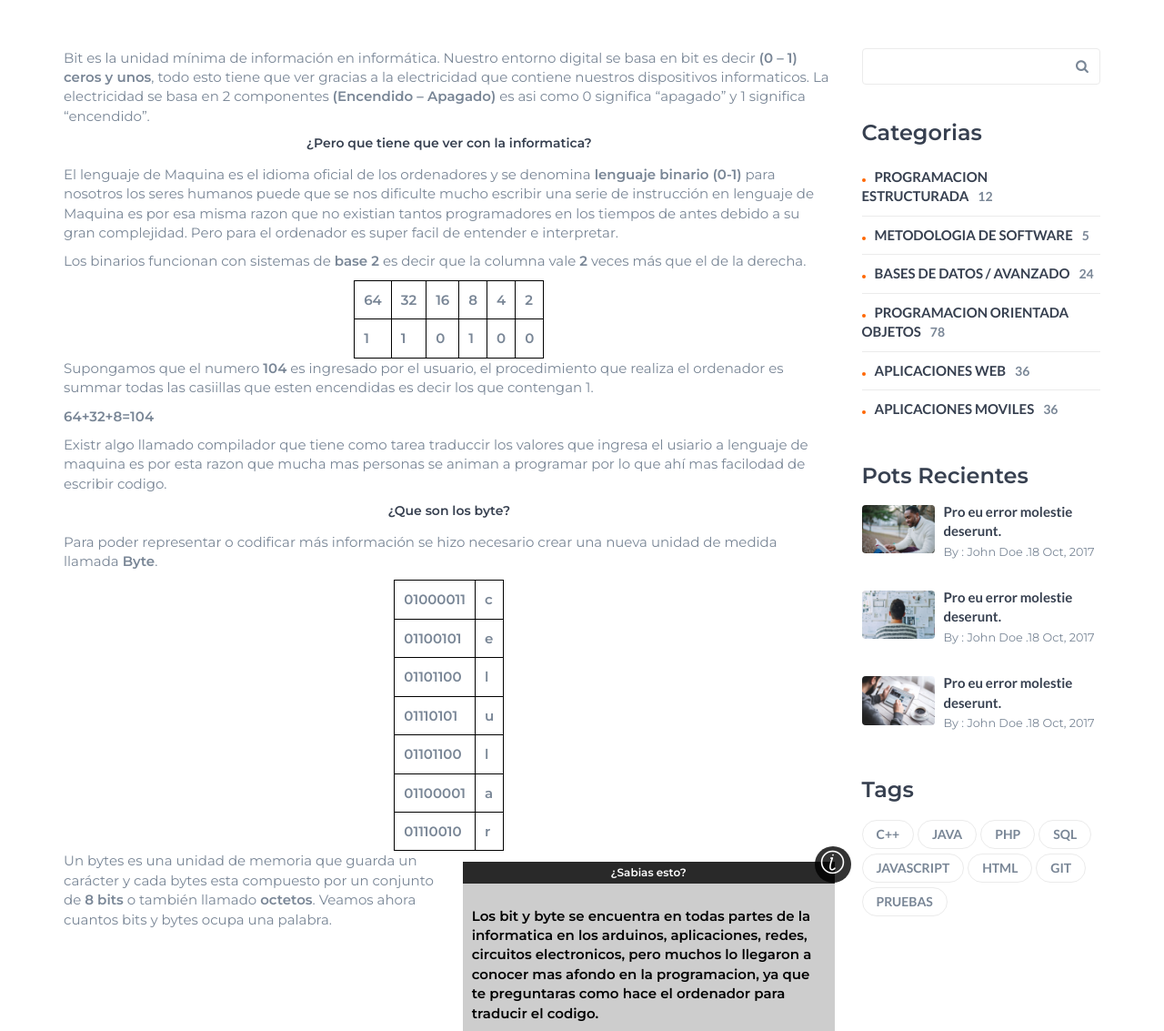
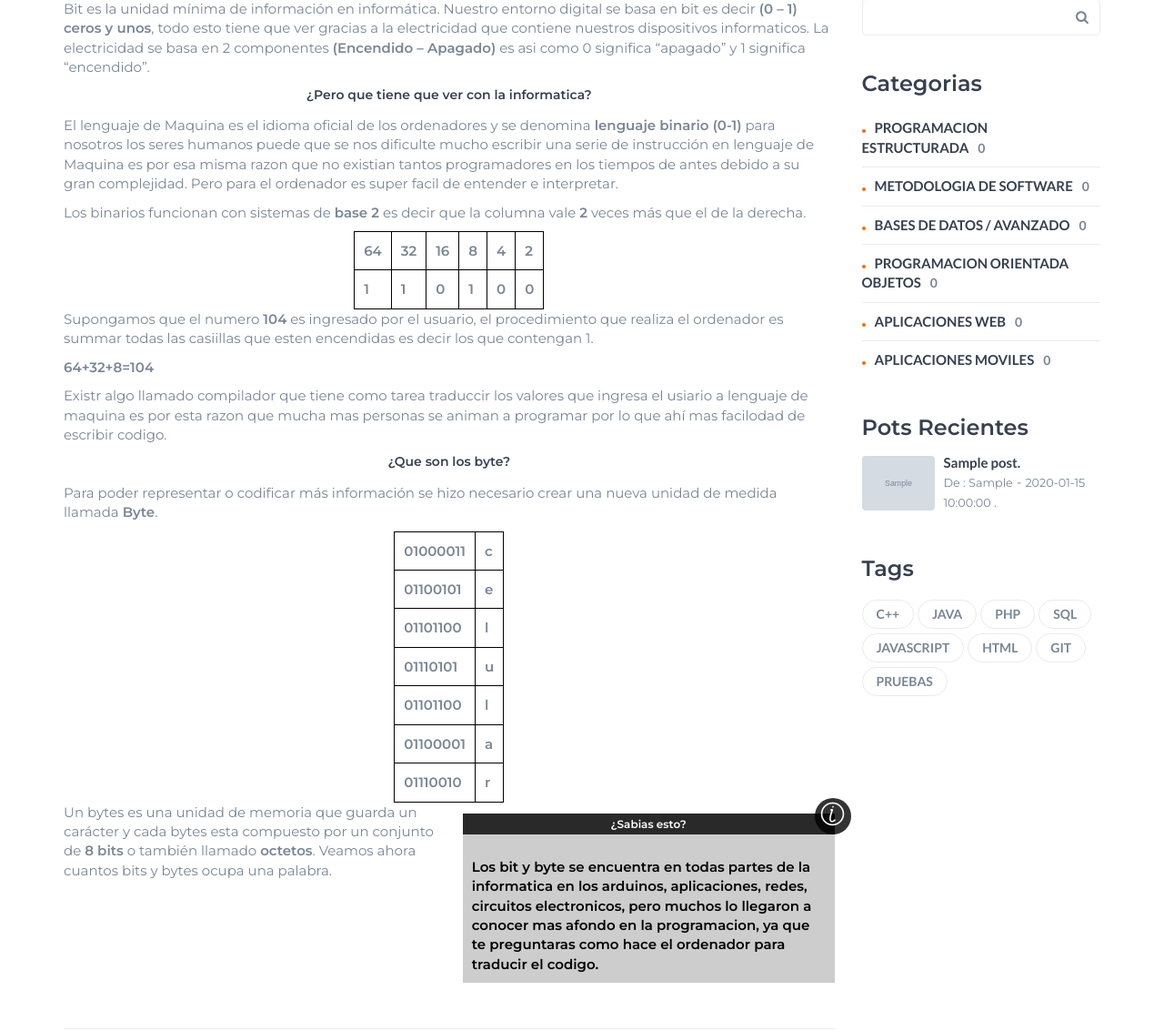
Before and after one commit to GandresCoello18/social-students-and-php, a PHP site: page /articulos/bist-bytes.php?user=1 in a window 1280 px wide. Shown: the part 324-1457 px from the top of the page at 91% size. Run offline with PHP 8.4, Linux system fonts and the light colour scheme; the visitor is signed in with stand-in values (Sample User, id 1); tables that the repository leaves empty or names only in its code hold one stand-in row (values such as "Sample post"); some web fonts are replaced.

Commit message:
agregando mas funcionalidades

```diff
--- a/articulos/bist-bytes.php
+++ b/articulos/bist-bytes.php
@@ -1,7 +1,5 @@
 <?php
-	require_once('../codigo_fuente/sesion.php');
-	$title = 'Bits - Bytes';
-	require_once('includes/head_post.php');
+	require_once('includes/code_min_post.php');
 ?>
 <style type="text/css">
 	#bit{
@@ -18,31 +16,6 @@
 		<!-- /Header -->
 
 		<!-- Hero-area -->
-		<div class="hero-area section">
-
-			<!-- Backgound Image -->
-			<div class="bg-image bg-parallax overlay" style="background-image:url(../img/blog-post-background.jpg)"></div>
-			<!-- /Backgound Image -->
-
-			<div class="container">
-				<div class="row">
-					<div class="col-md-10 col-md-offset-1 text-center">
-						<ul class="hero-area-tree">
-							<li><a href="../index.php">Inicio</a></li>
-							<li><a href="../blog.php">Blog</a></li>
-							<li>Compartir es el objetivo</li>
-						</ul>
-						<h1 class="white-text">¿Que es Bit y Byte?</h1>
-						<ul class="blog-post-meta">
-							<li class="blog-meta-author">De : <a href="#">John Doe</a></li>
-							<li>18 Oct, 2017</li>
-							<li class="blog-meta-comments"><a href="#"><i class="fa fa-comments"></i> 35</a></li>
-						</ul>
-					</div>
-				</div>
-			</div>
-
-		</div>
 		<!-- /Hero-area -->
 
 		<!-- Blog -->
--- a/articulos/includes/aside_post.php
+++ b/articulos/includes/aside_post.php
@@ -12,12 +12,12 @@
 						<!-- category widget -->
 						<div class="widget category-widget">
 							<h3>Categorias</h3>
-							<a class="category" href="#">Programacion estructurada<span>12</span></a>
-							<a class="category" href="#">Metodologia de software<span>5</span></a>
-							<a class="category" href="#">Bases de datos / Avanzado<span>24</span></a>
-							<a class="category" href="#">Programacion Orientada Objetos<span>78</span></a>
-							<a class="category" href="#">Aplicaciones Web<span>36</span></a>
-							<a class="category" href="#">Aplicaciones Moviles<span>36</span></a>
+							<a class="category" href="#">Programacion estructurada<span><?php echo cantidad('estructurado', $conexion); ?></span></a>
+							<a class="category" href="#">Metodologia de software<span><?php echo cantidad('metodologia', $conexion); ?></span></a>
+							<a class="category" href="#">Bases de datos / Avanzado<span><?php echo cantidad('base_de_datos', $conexion); ?></span></a>
+							<a class="category" href="#">Programacion Orientada Objetos<span><?php echo cantidad('poo', $conexion); ?></span></a>
+							<a class="category" href="#">Aplicaciones Web<span><?php echo cantidad('aplicaciones web', $conexion); ?></span></a>
+							<a class="category" href="#">Aplicaciones Moviles<span><?php echo cantidad('aplicaciones moviles', $conexion); ?></span></a>
 						</div>
 						<!-- /category widget -->
 
@@ -26,47 +26,28 @@
 							<h3>Pots Recientes</h3>
 
 							<!-- single posts -->
+							<?php foreach(recientes($conexion) as $valor) : ?>
 							<div class="single-post">
-								<a class="single-post-img" href="blog-post.html">
-									<img src="../img/post01.jpg" alt="">
+								<a class="single-post-img" href="<?php echo $valor['url']; ?>?user=<?php echo $valor['titulo']; ?>">
+									<img src="../img/<?php echo $valor['imagen']; ?>" alt="">
 								</a>
-								<a href="blog-post.html">Pro eu error molestie deserunt.</a>
-								<p><small>By : John Doe .18 Oct, 2017</small></p>
+								<a href="<?php echo $valor['url'] ?>?user=<?php echo $valor['titulo']; ?>"><?php echo $valor['titulo']; ?>.</a>
+								<p><small>De : <?php echo $valor['usuario']; ?></small> - <small><?php echo $valor['fecha']; ?> .</small></p>
 							</div>
+							<?php endforeach; ?>
 							<!-- /single posts -->
-
-							<!-- single posts -->
-							<div class="single-post">
-								<a class="single-post-img" href="blog-post.html">
-									<img src="../img/post02.jpg" alt="">
-								</a>
-								<a href="blog-post.html">Pro eu error molestie deserunt.</a>
-								<p><small>By : John Doe .18 Oct, 2017</small></p>
-							</div>
-							<!-- /single posts -->
-
-							<!-- single posts -->
-							<div class="single-post">
-								<a class="single-post-img" href="blog-post.html">
-									<img src="../img/post03.jpg" alt="">
-								</a>
-								<a href="blog-post.html">Pro eu error molestie deserunt.</a>
-								<p><small>By : John Doe .18 Oct, 2017</small></p>
-							</div>
-							<!-- /single posts -->
-
 						</div>
 						<!-- /posts widget -->
 
 						<!-- tags widget -->
 						<div class="widget tags-widget">
 							<h3>Tags</h3>
-							<a class="tag" href="#">C++</a>
-							<a class="tag" href="#">Java</a>
-							<a class="tag" href="#">PHP</a>
-							<a class="tag" href="#">SQL</a>
+							<a class="tag" href="../perfil-serie-cursos.php?tema=4">C++</a>
+							<a class="tag" href="../perfil-serie-cursos.php?tema=1">Java</a>
+							<a class="tag" href="../perfil-serie-cursos.php?tema=8">PHP</a>
+							<a class="tag" href="../perfil-serie-cursos.php?tema=7">SQL</a>
 							<a class="tag" href="#">JavaScript</a>
-							<a class="tag" href="#">Html</a>
+							<a class="tag" href="../perfil-serie-cursos.php?tema=2">Html</a>
 							<a class="tag" href="#">Git</a>
 							<a class="tag" href="#">Pruebas</a>
 						</div>
--- /dev/null
+++ b/articulos/includes/code_min_post.php
@@ -0,0 +1,12 @@
+<?php
+
+    require_once('../codigo_fuente/sesion.php');
+	require_once('../codigo_fuente/conexion.php');
+	if(!$_GET['user']) header('location: ../blog.php');
+	$user = $_GET['user'];
+	require_once('includes/datos_user.php');
+
+	$title = $consulta['titulo'];
+	require_once('includes/head_post.php');
+
+?>
--- /dev/null
+++ b/articulos/includes/datos_user.php
@@ -0,0 +1,27 @@
+<?php
+    $consulta = $conexion->prepare("SELECT * FROM post INNER JOIN cuentas_usuario ON post.id_usuario = cuentas_usuario.id_usuario WHERE post.titulo = :titulo");
+    $consulta->execute(array(
+        ':titulo' => $user
+    ));
+    $consulta = $consulta->fetch();
+
+
+    function cantidad($recibido, $conexion){
+        $total_number = $conexion->prepare("SELECT SQL_CALC_FOUND_ROWS * FROM post WHERE categoria = :categoria");
+        $total_number->execute(array(
+            ':categoria' => $recibido
+        ));
+        $total_number = $total_number->fetchall();
+
+        $total_filas = $conexion->query("SELECT FOUND_ROWS() as total");
+        $total_filas = $total_filas->fetch()['total'];
+        return $total_filas;
+    }
+
+    function recientes($conexion){
+        $reciente = $conexion->prepare("SELECT * FROM post INNER JOIN cuentas_usuario ON post.id_usuario = cuentas_usuario.id_usuario ORDER BY id_post DESC LIMIT 3");
+        $reciente->execute();
+        $reciente = $reciente->fetchall();
+        return $reciente;
+    }
+?>
--- a/articulos/includes/head_post.php
+++ b/articulos/includes/head_post.php
@@ -35,7 +35,7 @@
 					<!-- Logo -->
 					<div class="navbar-brand">
 						<a class="logo" href="../index.php">
-							<img src="../img/logo-alt.png" alt="logo">
+							<img src="../img/<?php echo $consulta['avatar']; ?>" alt="logo" style="border-radius:50%;">
 						</a>
 					</div>
 					<!-- /Logo -->
@@ -52,7 +52,7 @@
 					<ul class="main-menu nav navbar-nav navbar-right">
 						<li><a href="../index.php" id="nav-inicio">Inicio</a></li>
 						<?php
-							if($_SESSION['cuenta_personal']){
+							if(!empty($_SESSION['cuenta_personal'])){
 								echo "<li><a href='../cerrar.php' id='nav-login'>Cerar session</a></li>";
 							}else{
 								$_SESSION['cuenta_personal'] = null;
@@ -67,3 +67,30 @@
 				<!-- /Navigation -->
 			</div>
 		</header>
+
+
+		<div class="hero-area section">
+
+<!-- Backgound Image -->
+<div class="bg-image bg-parallax overlay" style="background-image:url(../img/<?php echo $consulta['imagen']; ?>)"></div>
+<!-- /Backgound Image -->
+
+<div class="container">
+	<div class="row">
+		<div class="col-md-10 col-md-offset-1 text-center">
+			<ul class="hero-area-tree">
+				<li><a href="index.php">Inicio</a></li>
+				<li><a href="blog.php">Blog</a></li>
+				<li>Compartir es el Objetivo</li>
+			</ul>
+			<h1 class="white-text"><?php echo $consulta['titulo']; ?></h1>
+			<ul class="blog-post-meta">
+				<li class="blog-meta-author">De : <a href="#"><?php echo $consulta['usuario']; ?></a></li>
+				<li><?php echo $consulta['fecha']; ?></li>
+				<li class="blog-meta-comments"><a href="#"><i class="fa fa-comments"></i> 35</a></li>
+			</ul>
+		</div>
+	</div>
+</div>
+
+</div>
--- a/includes/footer.php
+++ b/includes/footer.php
@@ -21,9 +21,10 @@
 						<ul class="footer-nav">
 							<li><a href="index.php">Inicio</a></li>
 							<?php
-							if($title === 'Andres coello goyes'){
+							if(!empty($_SESSION['cuenta_personal'])){
 								echo "<li><a href='cerrar.php'>Cerar session</a></li>";
 							}else{
+								$_SESSION['cuenta_personal'] = null;
 								echo "<li><a href='login.php'>Login</a></li>";
 							}
 						?>
```
Also changed, not shown: articulos/importancia-linux.php (+1 -27 lines), blog.php (+22 -10 lines), codigo_fuente/blog.php (+15 -2 lines), includes/comentarios.php (+19 -2 lines), perfil-serie-cursos.php (+10 -11 lines), recibe.php (+14 -10 lines), time_real.php (added, +26 -0 lines), img/base-de-datos.jpg (added), img/c++.jpg (added), img/fundamentos-ing-software.jpg (added), img/php.jpg (added).
